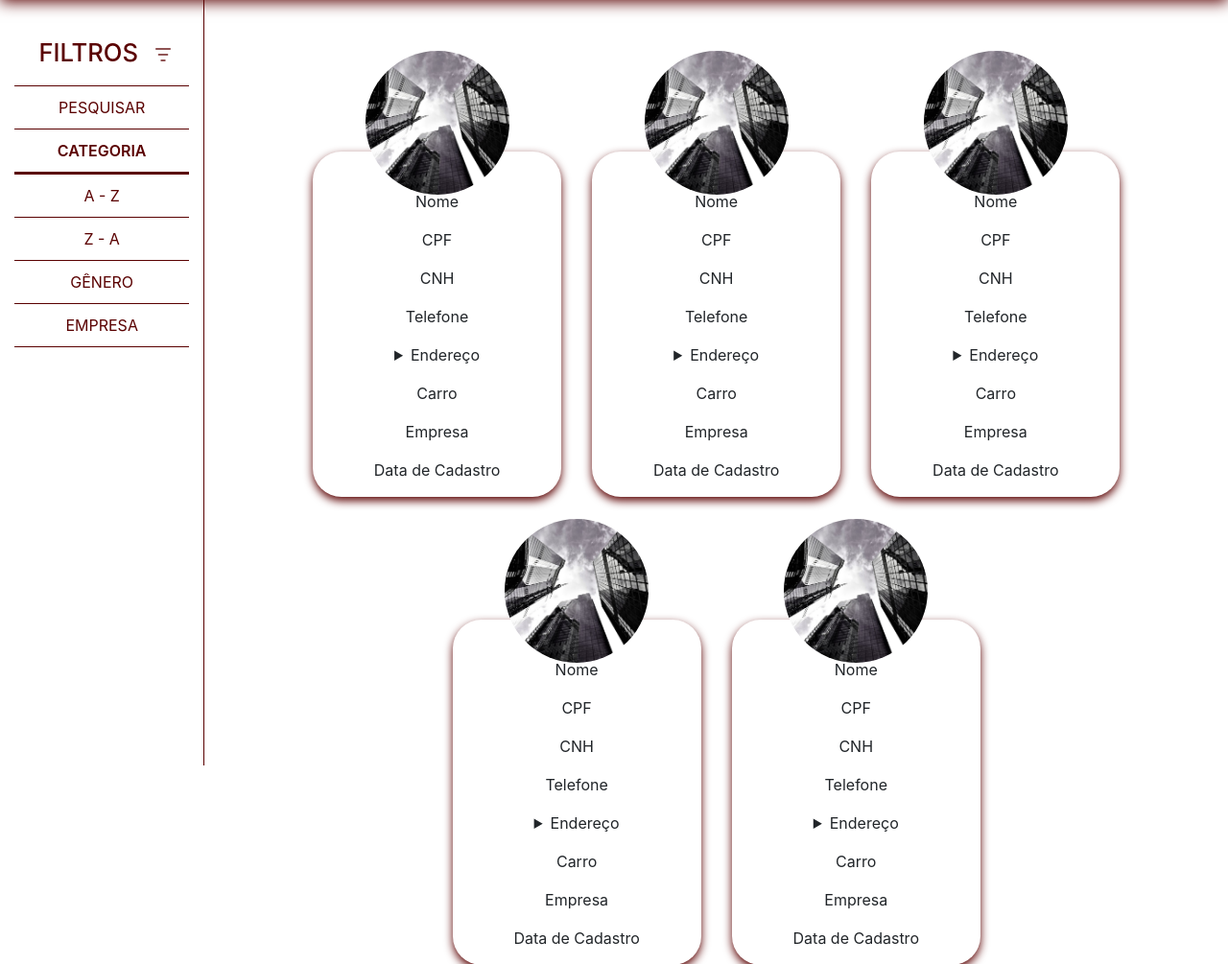
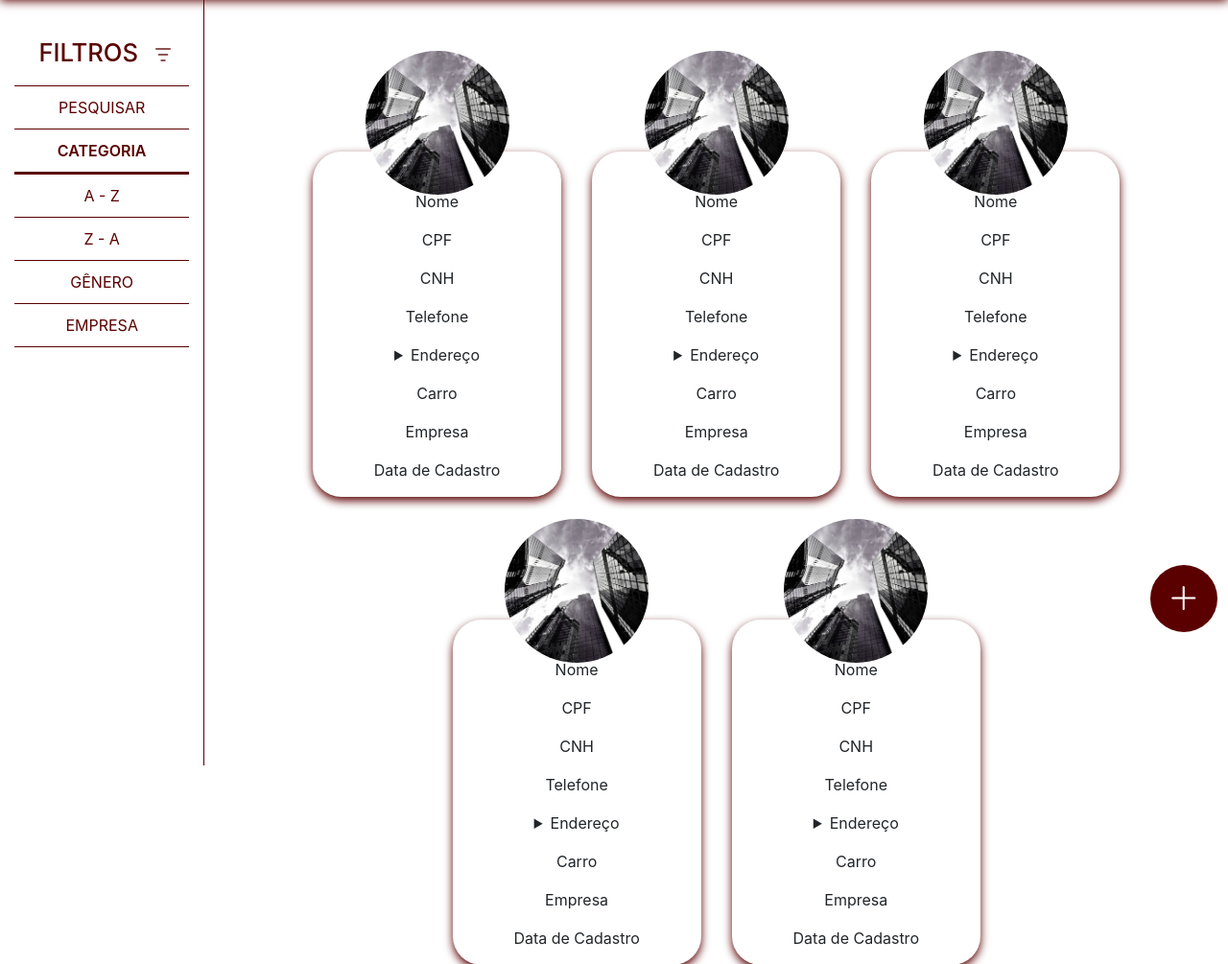
Before and after one commit to felipedegodoy16/projeto01-overdrive, a PHP site: page / in a window 1280 px wide. Shown: the part 130-1135 px from the top of the page at 96% size. Run offline with PHP 8.4, Linux system fonts and the light colour scheme; some libraries are stand-ins or nearby versions.

Commit message:
adição btn adicionar

```diff
--- a/_css/style.css
+++ b/_css/style.css
@@ -20,7 +20,7 @@
 nav#navbar {
     width: 100%;
     position: fixed;
-    box-shadow: 0px 2px 15px var(--red-dark);
+    box-shadow: 0px .5px 10px var(--red-dark);
     z-index: 1001;
     background-color: #fff;
 }
@@ -202,6 +202,32 @@ aside#aside_index ul li:hover {
     color: var(--red-dark) !important;
 }
 
+/* Btn adicionar */
+
+a#btn_adicionar {
+    border-radius: 50%;
+    width: 70px;
+    height: 70px;
+    position: fixed;
+    z-index: 1002;
+    bottom: .7em;
+    right: .7em;
+    background-color: var(--red-dark);
+    color: #FFF;
+    transition: all .3s ease-in-out;
+}
+
+a#btn_adicionar:hover {
+    background-color: var(--red-light);
+    text-decoration: none;
+    transform: scale(1.1);
+}
+
+i#add_symbol {
+    font-size: 25px;
+    font-weight: 900;
+}
+
 /* Main da página de Login */
 
 main#main_login {
--- a/index.html
+++ b/index.html
@@ -141,6 +141,8 @@
 
     </footer>
 
+    <a href="#" id="btn_adicionar" class="center"><i id="add_symbol" class="fi fi-rr-plus center"></i></a>
+
     <!-- JavaScript (Opcional) -->
     <!-- jQuery primeiro, depois Popper.js, depois Bootstrap JS -->
     <script src="https://code.jquery.com/jquery-3.3.1.slim.min.js" integrity="sha384-q8i/X+965DzO0rT7abK41JStQIAqVgRVzpbzo5smXKp4YfRvH+8abtTE1Pi6jizo" crossorigin="anonymous"></script>
```
